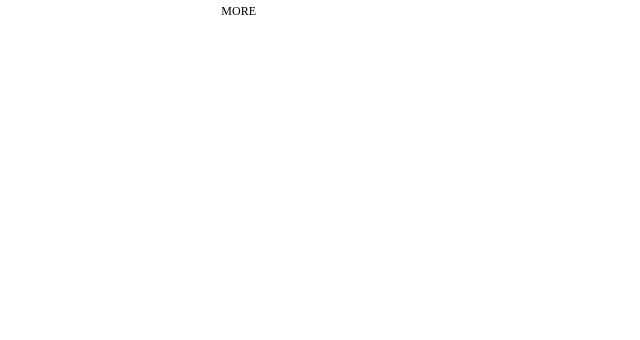
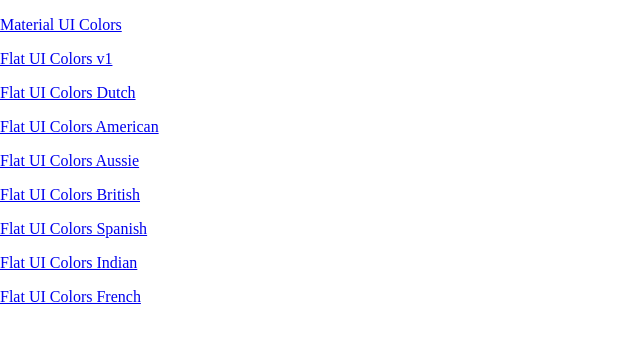
Before and after one commit to Maheen16/Color-App, a React (Create React App) app: page / in a window 1280 px wide. Shown: the top 340 px of the page, without its empty margins (0-640 px from the left). Built offline with nearby package versions, Linux system fonts and the light colour scheme.

Commit message:
Added PaletteList component and home page link

```diff
--- a/src/App.js
+++ b/src/App.js
@@ -1,9 +1,8 @@
 import seedPalettes from "./Helpers/seedPalettes";
 import Palette from "./Components/Palette";
-import { generatePalette } from "./Helpers/ColorHelper";
 import { Route, Routes, useParams } from "react-router-dom";
 // import { Component } from "react";
-import Colorbox from "./Components/Colorbox";
+import PaletteList from "./Components/PaletteList";
 // import findPaletteName from "./Helpers/helpers.js";
 const WrappedComponent = (props) => {
   const params = useParams();
@@ -12,7 +11,7 @@
 function App() {
   return (
     <Routes>
-      <Route path="/" element={<Colorbox />} />
+      <Route path="/" element={<PaletteList allPalettes={seedPalettes} />} />
       <Route path="/palette/:id" element={<WrappedComponent />} />
     </Routes>
   );
--- a/src/Components/Navbar.js
+++ b/src/Components/Navbar.js
@@ -11,6 +11,7 @@
 } from "@mui/material";
 import CloseIcon from "@mui/icons-material/Close";
 import React, { Component } from "react";
+import { Link } from "react-router-dom";
 import Slider from "rc-slider";
 import "rc-slider/assets/index.css";
 import "../Styling/Navbar.css";
@@ -43,9 +44,11 @@
       >
         <Box className="navbar-container">
           <Box className="logo-slider">
-            <Typography variant="h5" className="logo">
-              ColorApp
-            </Typography>
+            <Link to="/" className="link">
+              <Typography variant="h5" className="logo">
+                ColorApp
+              </Typography>
+            </Link>
             <Box className="slider">
               <Typography sx={{ fontSize: "16px" }}>Level : {level}</Typography>
               <Slider
--- /dev/null
+++ b/src/Components/PaletteList.js
@@ -0,0 +1,19 @@
+import React, { Component } from "react";
+import { Link } from "react-router-dom";
+export default class PaletteList extends Component {
+  render() {
+    const { allPalettes } = this.props;
+    console.log(allPalettes);
+    return (
+      <div>
+        {allPalettes.map((cur) => {
+          return (
+            <p>
+              <Link to={`/palette/${cur.id}`}>{cur.paletteName}</Link>
+            </p>
+          );
+        })}
+      </div>
+    );
+  }
+}
--- a/src/Styling/Navbar.css
+++ b/src/Styling/Navbar.css
@@ -59,3 +59,6 @@
   justify-content: space-between;
   align-items: center;
 }
+.link {
+  text-decoration: none;
+}
```
